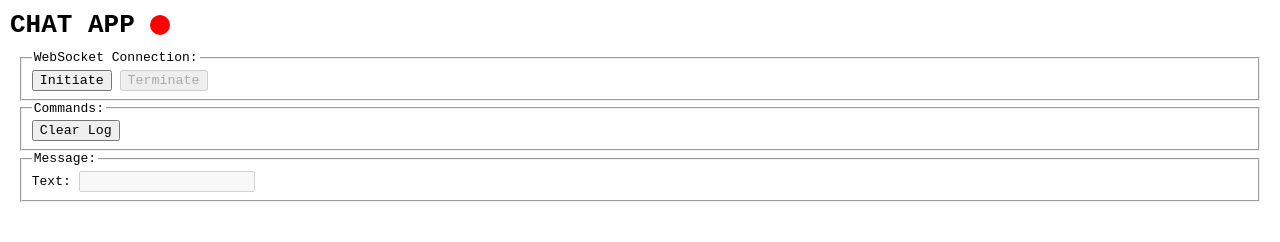
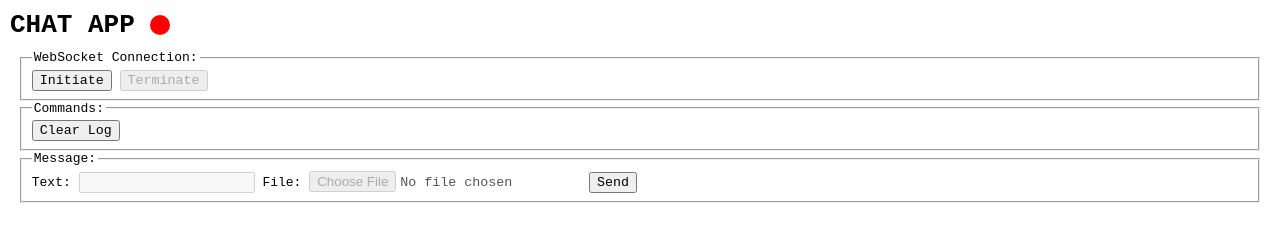
Before and after one commit to Avvyxx/chat-app, a website: page site/index.html in a window 1280 px wide. Drawn offline with Linux system fonts and the light colour scheme.

Commit message:
html structure for file message upload

```diff
--- a/site/index.html
+++ b/site/index.html
@@ -27,6 +27,11 @@
                         Text:
                         <input type="text" id="text-message" name="text-message" disabled=""/>
                     </label>
+                    <label for="file-message">
+                        File:
+                        <input type="file" id="file-message" name="file-message" disabled=""/>
+                        <button id="send-file-message">Send</button>
+                    </label>
                 </fieldset>
             </div>
             <div class="message-log-viewbox">
```
